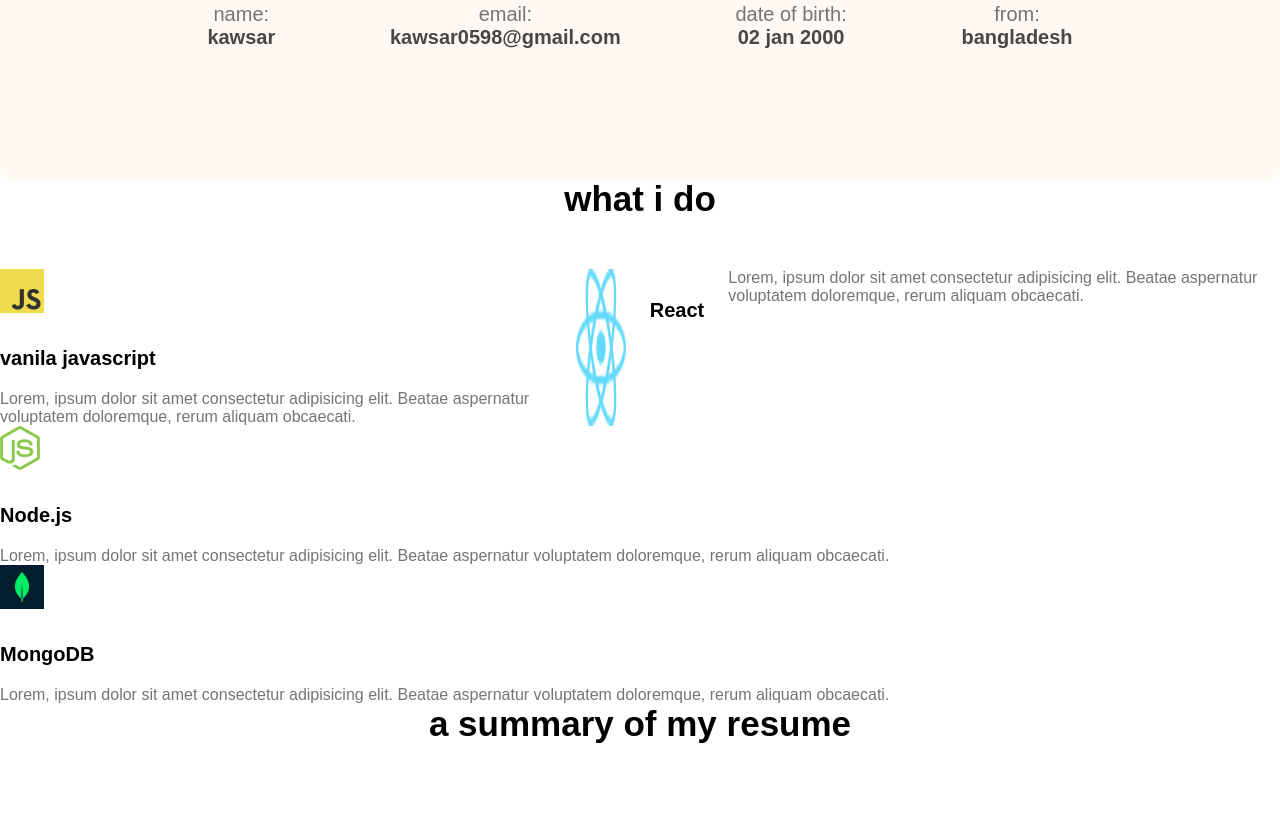
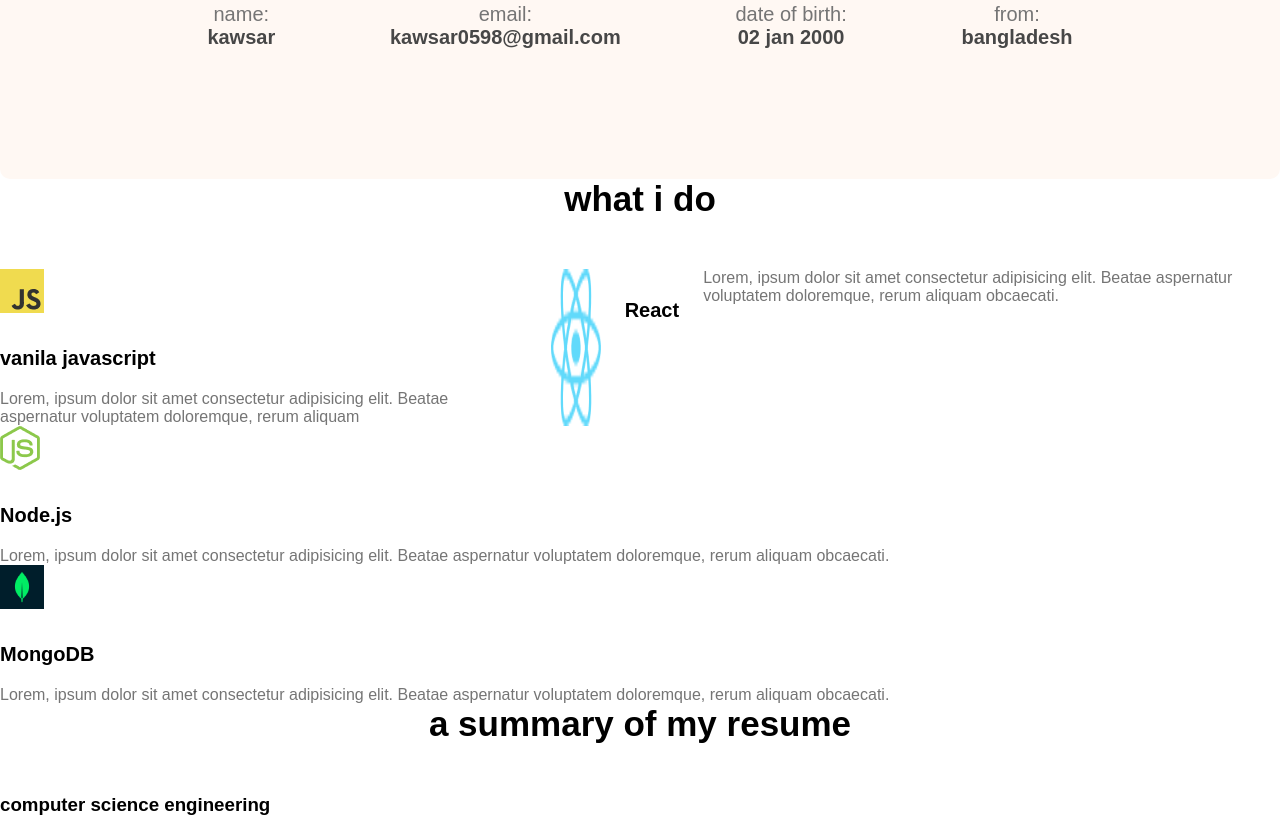
Before and after one commit to Kawsar46/my-portfolio, a plain HTML site: page index.html in a window 1280 px wide. Shown: the part 910-1726 px from the top of the page. Before the commit the page ends 1704 px from the top, so only its background shows below. Drawn offline with Linux system fonts and the light colour scheme.

```diff
--- a/index.html
+++ b/index.html
@@ -63,7 +63,7 @@
             <div>
                 <img src="images/icons/js.png" alt="">
                 <p class="skill-title"> vanila javascript</p>
-                <p class="skill-description">Lorem, ipsum dolor sit amet consectetur adipisicing elit. Beatae aspernatur voluptatem doloremque, rerum aliquam obcaecati.</p>
+                <p class="skill-description">Lorem, ipsum dolor sit amet consectetur adipisicing elit. Beatae aspernatur voluptatem doloremque, rerum aliquam </p>
             </div>
                 <img src="images/icons/react.png" alt="">
                 <p class="skill-title">React</p>
@@ -86,7 +86,7 @@
         <h2 class="section-title"> a summary of my resume</h2>
         <div class="resume-content">
             <div>
-
+            <h3>computer science engineering</h3>
             </div>
         </div>
     </section>
```
